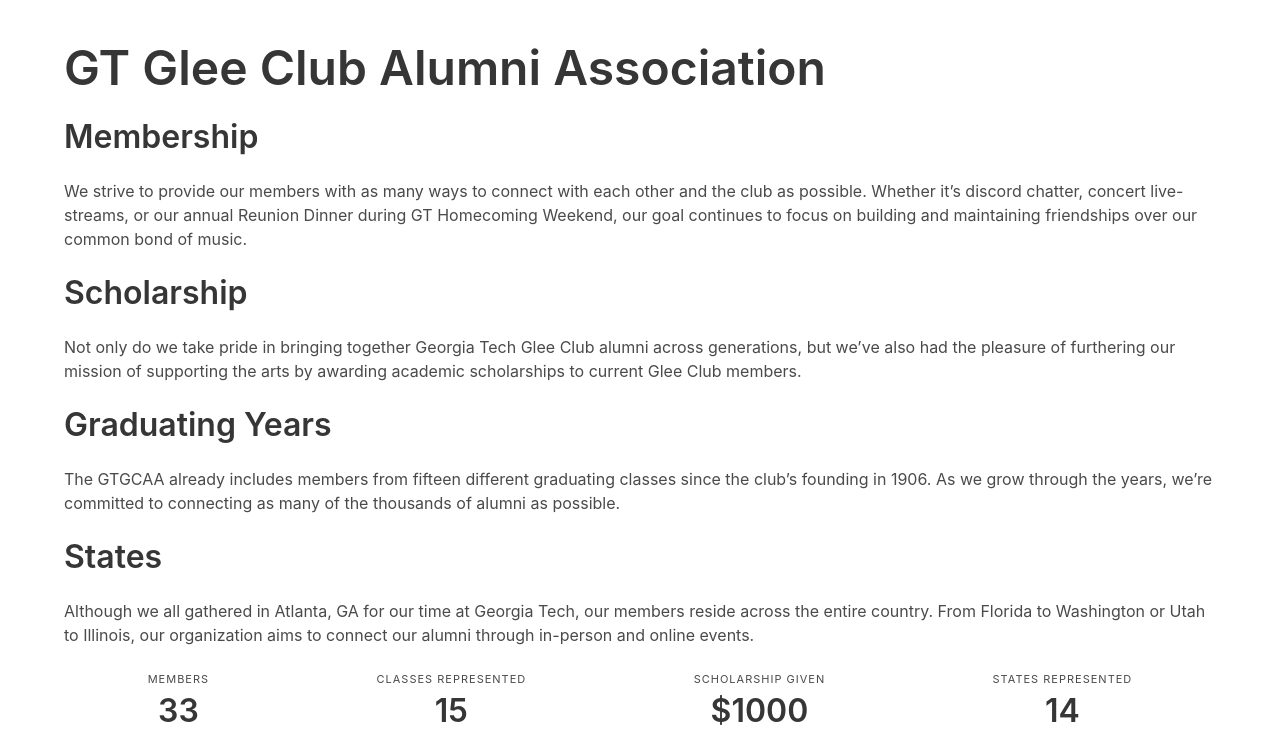
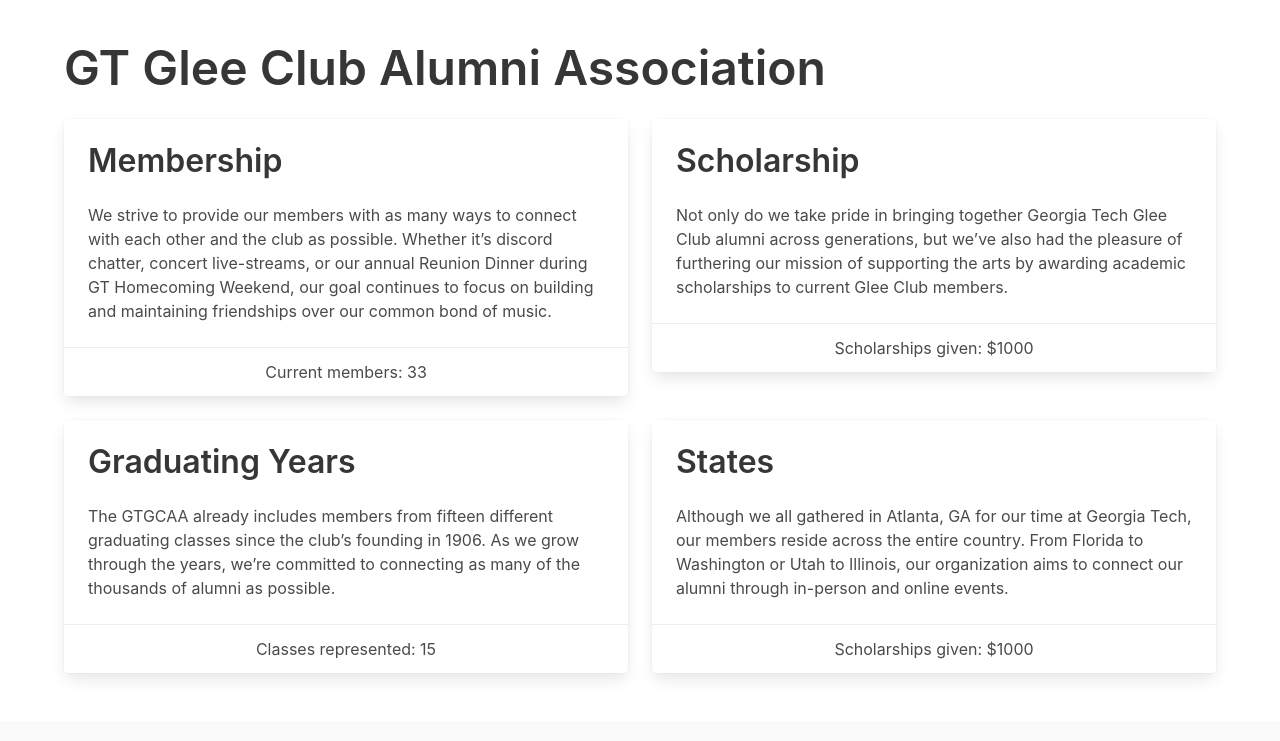
Before and after one commit to chris30269/gtgcaa, a plain HTML site: page membership.html in a window 1280 px wide. Shown: the part 59-800 px from the top of the page. Drawn offline with Linux system fonts and the light colour scheme.

Commit message:
redo membership page, make join us page

```diff
--- a/bulma/sass/base/minireset.sass
+++ b/bulma/sass/base/minireset.sass
@@ -36,10 +36,6 @@
   font-size: 100%
   font-weight: normal
 
-// List
-ul
-  list-style: none
-
 // Form
 button,
 input,
--- a/membership.html
+++ b/membership.html
@@ -45,44 +45,89 @@
     <section class="section">
       <div class="container">
         <h1 class="title is-size-1">GT Glee Club Alumni Association</h1>
-        <h3 class="title is-size-3">Membership</h3>
-        <p>We strive to provide our members with as many ways to connect with each other and the club as possible. Whether it’s discord chatter, concert live-streams, or our annual Reunion Dinner during GT Homecoming Weekend, our goal continues to focus on building and maintaining friendships over our common bond of music.</p><br>
-
-        <h3 class="title is-size-3">Scholarship</h3>
-        <p>Not only do we take pride in bringing together Georgia Tech Glee Club alumni across generations, but we’ve also had the pleasure of furthering our mission of supporting the arts by awarding academic scholarships to current Glee Club members.</p><br>
-
-        <h3 class="title is-size-3">Graduating Years</h3>
-        <p>The GTGCAA already includes members from fifteen different graduating classes since the club’s founding in 1906. As we grow through the years, we’re committed to connecting as many of the thousands of alumni as possible. </p><br>
-
-        <h3 class="title is-size-3">States</h3>
-        <p>Although we all gathered in Atlanta, GA for our time at Georgia Tech, our members reside across the entire country. From Florida to Washington or Utah to Illinois, our organization aims to connect our alumni through in-person and online events.</p><br>
-
-        <nav class="level">
-          <div class="level-item has-text-centered">
-            <div>
-              <p class="heading">Members</p>
-              <p class="title">33</p>
+        <div class="columns">
+          <div class="column">
+            <!--<h3 class="title is-size-3">Membership</h3>
+            <p>We strive to provide our members with as many ways to connect with each other and the club as possible. Whether it’s discord chatter, concert live-streams, or our annual Reunion Dinner during GT Homecoming Weekend, our goal continues to focus on building and maintaining friendships over our common bond of music.</p><br>-->
+            <div class="card">
+              <div class="card-content">
+                <p class="title">
+                  Membership
+                </p>
+                <div class="content">
+                  We strive to provide our members with as many ways to connect with each other and the club as possible. Whether it’s discord chatter, concert live-streams, or our annual Reunion Dinner during GT Homecoming Weekend, our goal continues to focus on building and maintaining friendships over our common bond of music.
+                </div>
+              </div>
+              <footer class="card-footer">
+                <p class="card-footer-item">
+                  Current members: 33
+                </p>
+              </footer>
             </div>
           </div>
-          <div class="level-item has-text-centered">
-            <div>
-              <p class="heading">Classes Represented</p>
-              <p class="title">15</p>
+          <div class="column">
+            <!--<h3 class="title is-size-3">Scholarship</h3>
+            <p>Not only do we take pride in bringing together Georgia Tech Glee Club alumni across generations, but we’ve also had the pleasure of furthering our mission of supporting the arts by awarding academic scholarships to current Glee Club members.</p><br>-->
+            <div class="card">
+              <div class="card-content">
+                <p class="title">
+                  Scholarship
+                </p>
+                <div class="content">
+                  Not only do we take pride in bringing together Georgia Tech Glee Club alumni across generations, but we’ve also had the pleasure of furthering our mission of supporting the arts by awarding academic scholarships to current Glee Club members.
+                </div>
+              </div>
+              <footer class="card-footer">
+                <p class="card-footer-item">
+                  Scholarships given: $1000
+                </p>
+              </footer>
             </div>
           </div>
-          <div class="level-item has-text-centered">
-            <div>
-              <p class="heading">Scholarship Given</p>
-              <p class="title">$1000</p>
+          </div>
+
+        <div class="columns">
+          <div class="column">
+            <!--<h3 class="title is-size-3">Graduating Years</h3>
+            <p>The GTGCAA already includes members from fifteen different graduating classes since the club’s founding in 1906. As we grow through the years, we’re committed to connecting as many of the thousands of alumni as possible.</p><br>-->
+            <div class="card">
+              <div class="card-content">
+                <p class="title">
+                  Graduating Years
+                </p>
+                <div class="content">
+                  The GTGCAA already includes members from fifteen different graduating classes since the club’s founding in 1906. As we grow through the years, we’re committed to connecting as many of the thousands of alumni as possible.
+                </div>
+              </div>
+              <footer class="card-footer">
+                <p class="card-footer-item">
+                  Classes represented: 15
+                </p>
+              </footer>
             </div>
           </div>
-          <div class="level-item has-text-centered">
-            <div>
-              <p class="heading">States Represented</p>
-              <p class="title">14</p>
+          <div class="column">
+            <!--<h3 class="title is-size-3">States</h3>
+            <p>Although we all gathered in Atlanta, GA for our time at Georgia Tech, our members reside across the entire country. From Florida to Washington or Utah to Illinois, our organization aims to connect our alumni through in-person and online events.</p><br>-->
+            <div class="card">
+              <div class="card-content">
+                <p class="title">
+                  States
+                </p>
+                <div class="content">
+                  Although we all gathered in Atlanta, GA for our time at Georgia Tech, our members reside across the entire country. From Florida to Washington or Utah to Illinois, our organization aims to connect our alumni through in-person and online events.
+                </div>
+              </div>
+              <footer class="card-footer">
+                <p class="card-footer-item">
+                  Scholarships given: $1000
+                </p>
+              </footer>
             </div>
           </div>
-        </nav>
+        </div>
+      </div>
+
       </div>
     </section>
 
```
Also changed, not shown: joinus.html (renamed from contact.html, +15 -4 lines), bulma/css/bulma.css, 3 other files.
